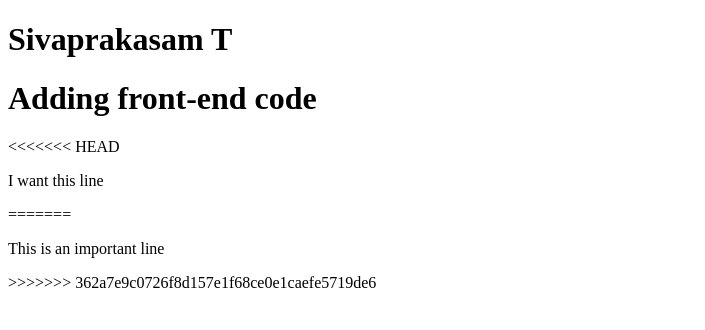
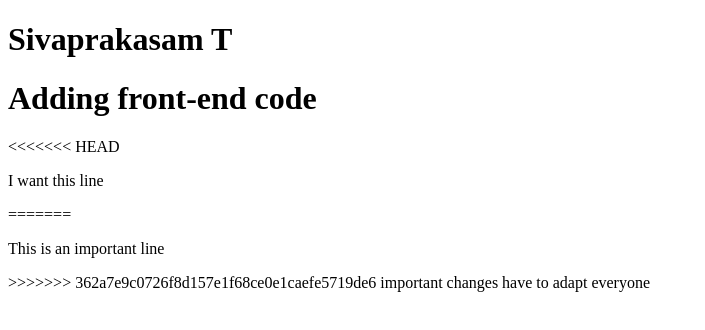
Before and after one commit to sivaprakasam-07/checking, a plain HTML site: page index.html in a window 1280 px wide. Shown: the whole page, without its empty margins (0-705 px from the left). Drawn offline with Linux system fonts and the light colour scheme.

Commit message:
Update index.html

```diff
--- a/index.html
+++ b/index.html
@@ -15,6 +15,7 @@
 =======
     <p>This is an important line</p>
 >>>>>>> 362a7e9c0726f8d157e1f68ce0e1caefe5719de6
+    important changes have to adapt everyone
 </body>
 
 </html>
```
